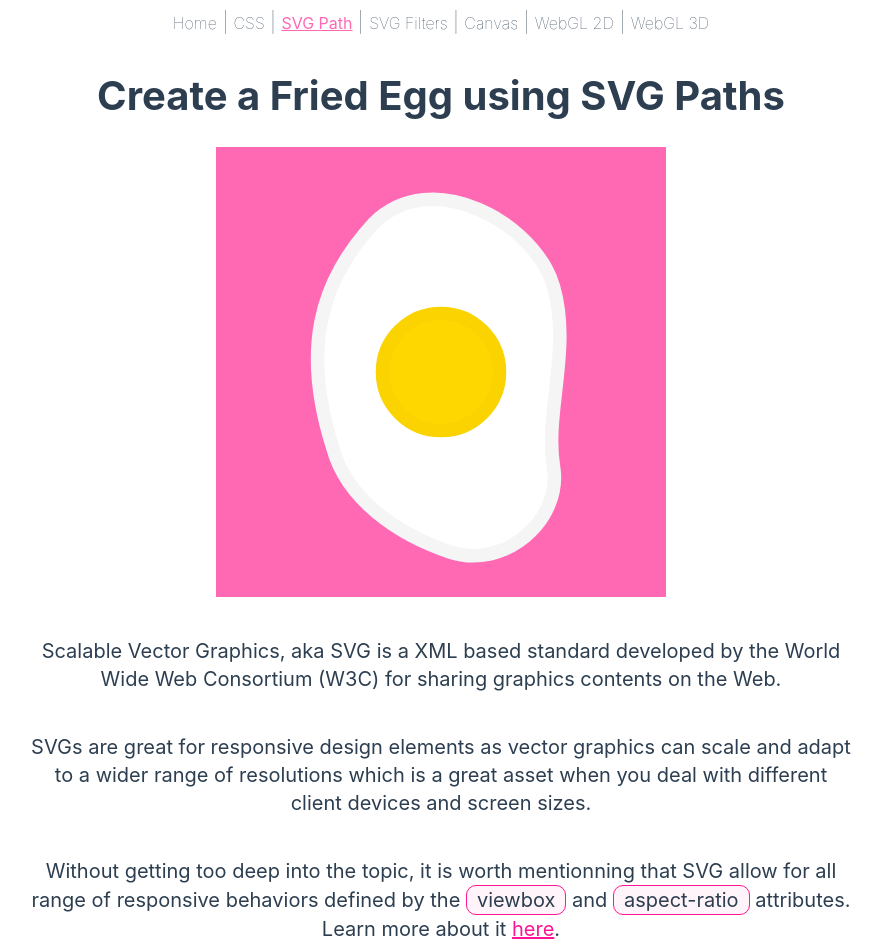
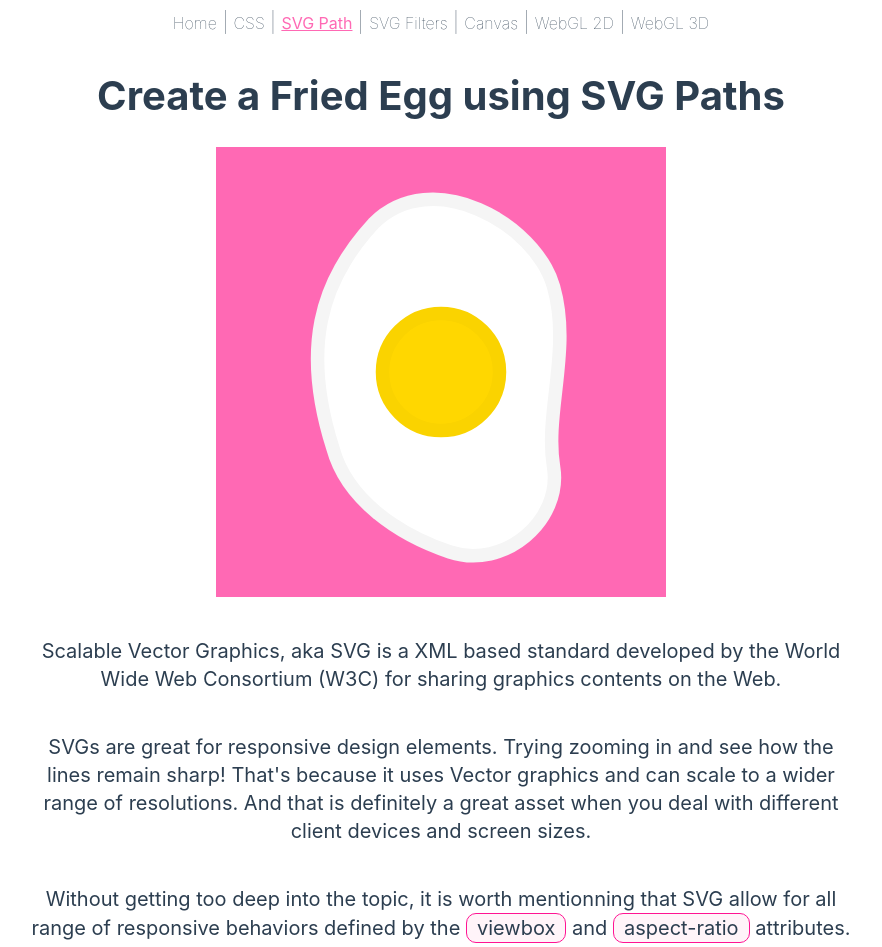
Before and after one commit to mikatalk/vuevos, a Vue app: page /#/svg-path in a window 1280 px wide. Shown: the top 947 px of the page, without its empty margins (199-1081 px from the left). Built offline with nearby package versions, Linux system fonts and the light colour scheme; a small style sheet from the web is missing.

Commit message:
Copy edit and add GA

```diff
--- a/public/index.html
+++ b/public/index.html
@@ -7,6 +7,13 @@
     <link rel="icon" href="<%= BASE_URL %>favicon.ico">
     <title>🥚</title>
     <script data-ad-client="ca-pub-9675727214970019" async src="https://pagead2.googlesyndication.com/pagead/js/adsbygoogle.js"></script>
+    <script async src="https://www.googletagmanager.com/gtag/js?id=G-XFKCM6QVRL"></script>
+    <script>
+      window.dataLayer = window.dataLayer || [];
+      function gtag(){dataLayer.push(arguments);}
+      gtag('js', new Date());
+      gtag('config', 'G-XFKCM6QVRL');
+    </script>
   </head>
   <body>
     <noscript>
@@ -14,5 +21,6 @@
     </noscript>
     <div id="app"></div>
     <!-- built files will be auto injected -->
+    <!-- Global site tag (gtag.js) - Google Analytics -->
   </body>
 </html>
--- a/src/views/SVGPath.vue
+++ b/src/views/SVGPath.vue
@@ -11,8 +11,10 @@
     </p>
 
     <p>
-    SVGs are great for responsive design elements as vector graphics
-    can scale and adapt to a wider range of resolutions which is a great asset when you deal with
+    SVGs are great for responsive design elements. Trying zooming in and see how the lines remain sharp!
+    That's because it uses Vector graphics and
+    can scale to a wider range of resolutions.
+    And that is definitely a great asset when you deal with
     different client devices and screen sizes.
     </p>
 
```
Also changed, not shown: 1 other file (tests, documents, lock files or other folders).
